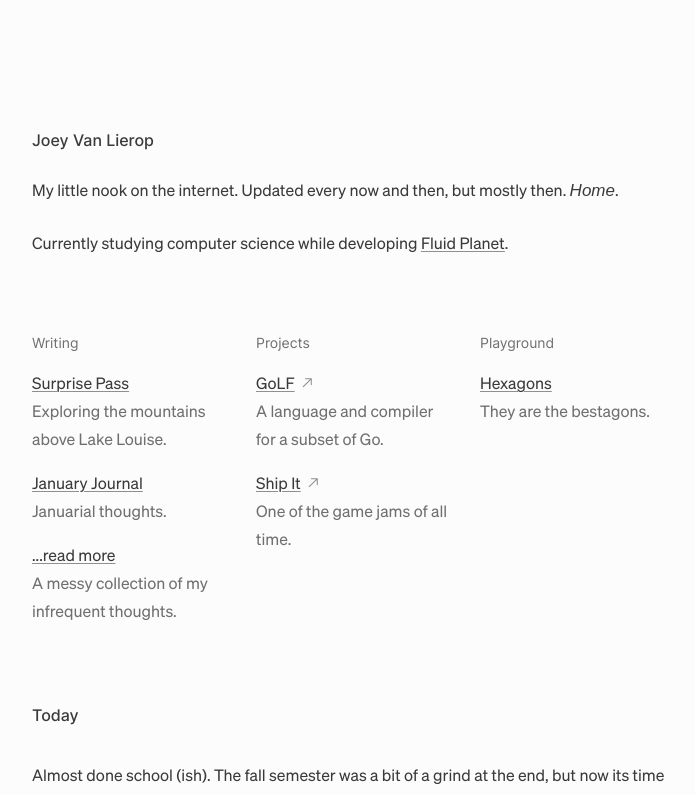
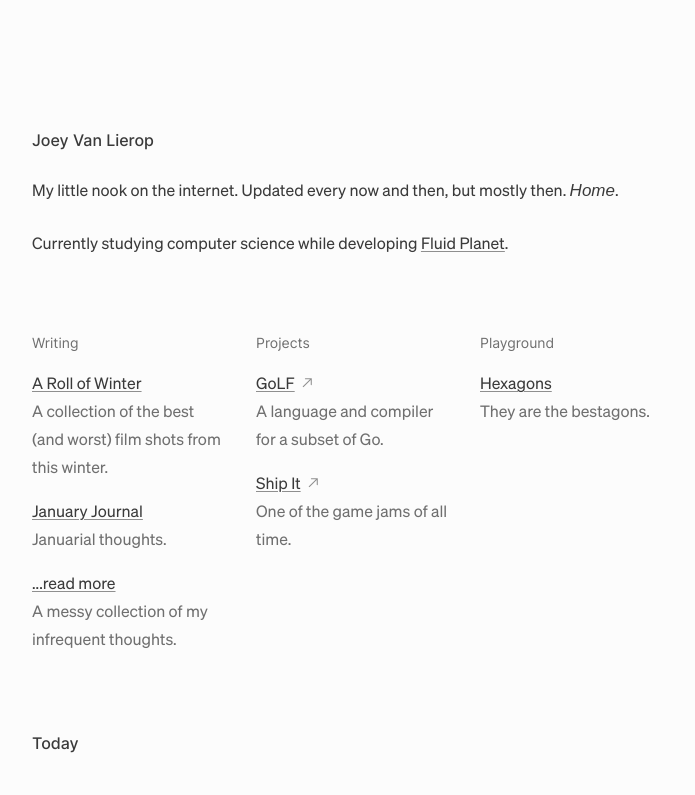
Before and after one commit to joeyvanlierop/joey, a Next.js app: page / in a window 1280 px wide. Shown: the top 795 px of the page, without its empty margins (280-975 px from the left). Built offline with nearby package versions, Linux system fonts and the light colour scheme; a web font is replaced by a local one.

Commit message:
Showoff a roll of winter

```diff
--- a/app/page.tsx
+++ b/app/page.tsx
@@ -53,7 +53,7 @@ export default async function Home() {
           {/* Pillars */}
           <section className="flex mb-8 -mx-10 pl-10 gap-8 animate-enter animate-delay-[360ms] overflow-x-auto mask">
             <ShowoffSection title="Writing">
-              <WritingShowoff slug={"surprise-pass"} />
+              <WritingShowoff slug={"a-roll-of-winter"} />
               <WritingShowoff slug={"january-journal"} />
 
               {/* TODO: Make the dots jump */}
```
